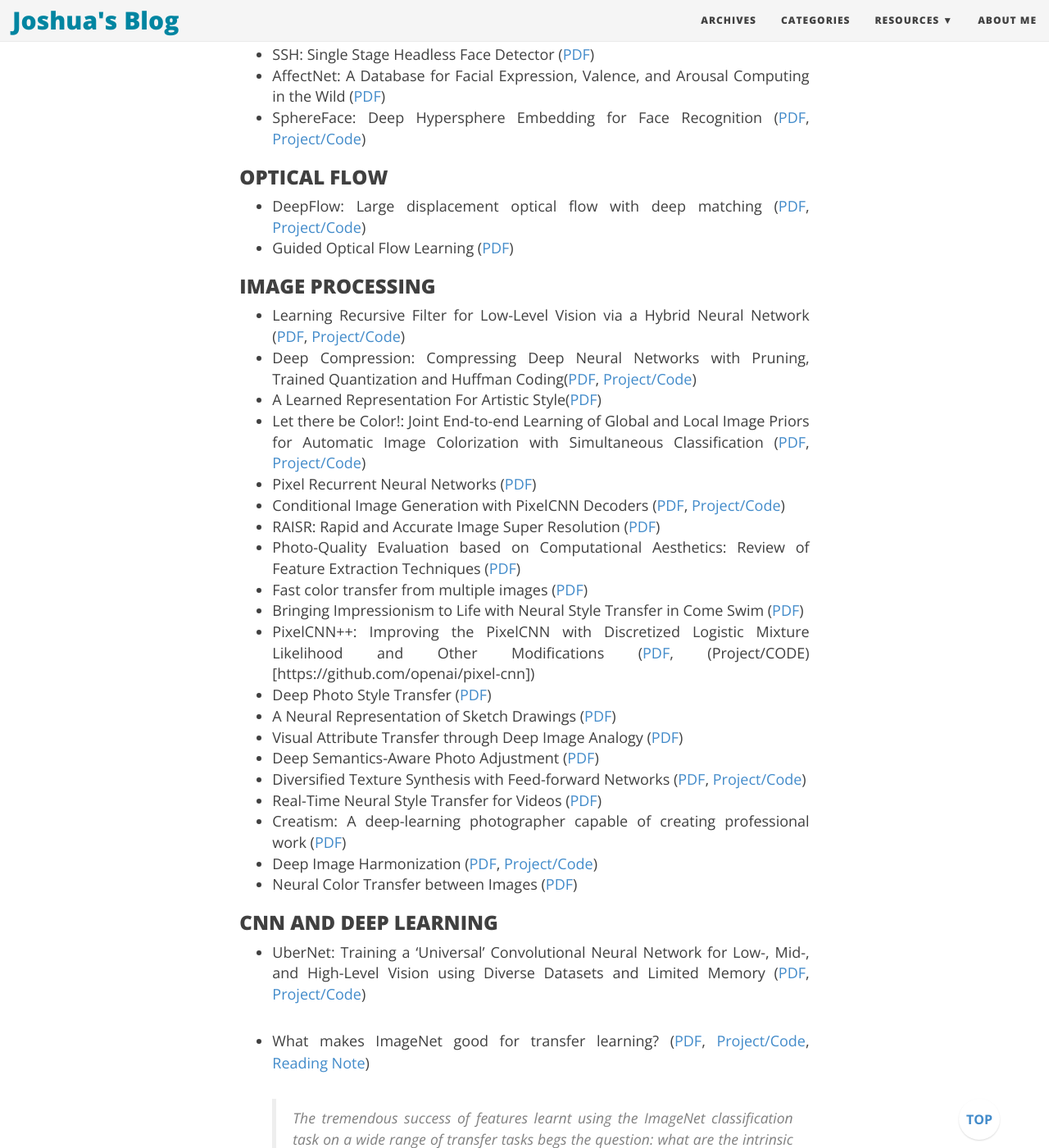
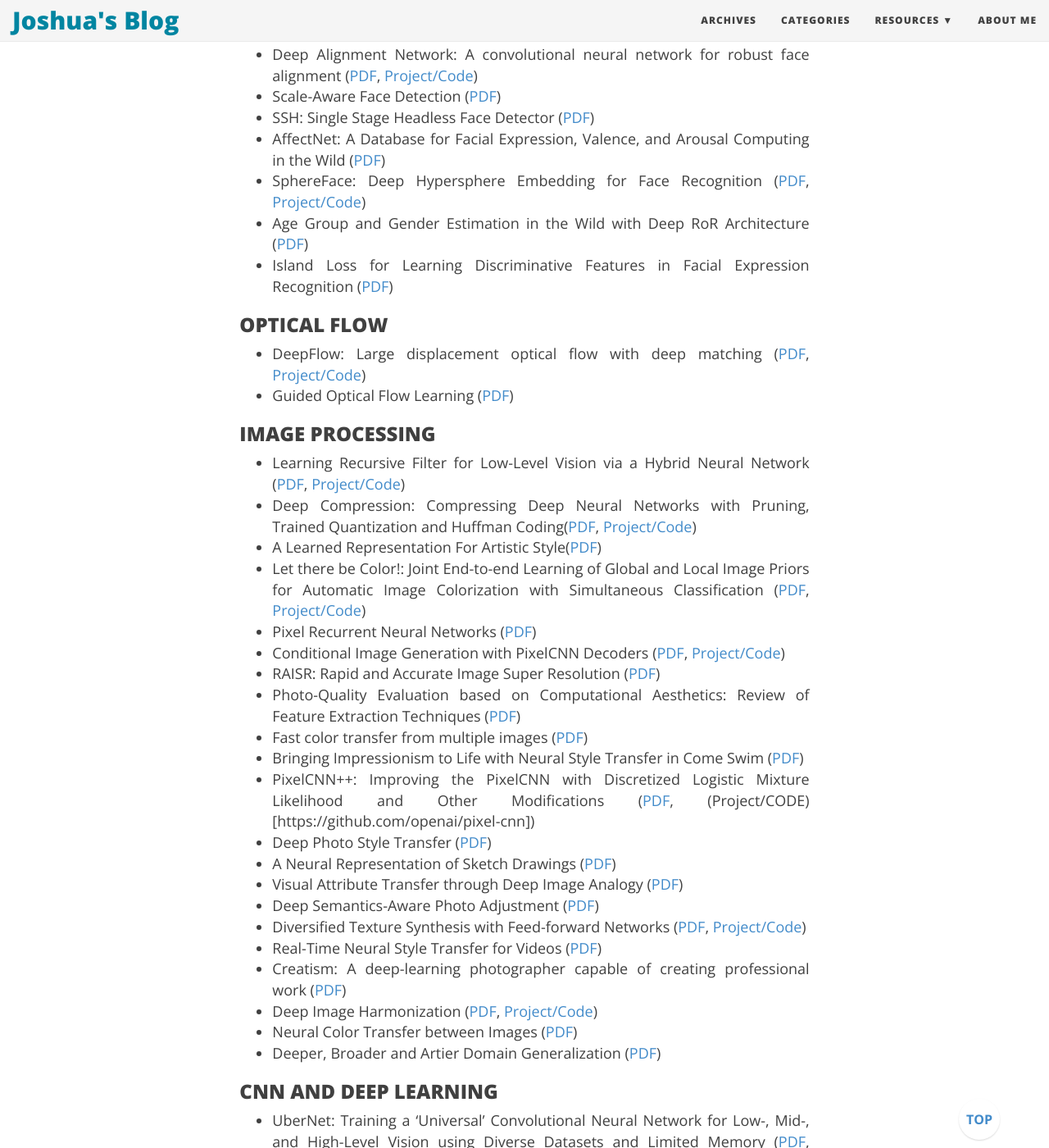
Before and after one commit to joshua19881228/joshua19881228.github.io, a Jekyll site: the page built from _posts/Computer_Vision/2016-08-25-my-jumble-of-computer-vision.md, in a window 1280 px wide and 1400 px high, scrolled down 10119 px. Shown: the whole window at 82% size. Built offline with Jekyll 4.4.1, drawn with Linux system fonts in a browser that asks for light colours; nearby versions of some CDN libraries; comment, search, counter and statistics services are not loaded; some of the changed text lies outside the part shown.

Commit message:
update post

```diff
--- a/_posts/Computer_Vision/2016-08-25-my-jumble-of-computer-vision.md
+++ b/_posts/Computer_Vision/2016-08-25-my-jumble-of-computer-vision.md
@@ -70,6 +70,7 @@
 * Soft Proposal Networks for Weakly Supervised Object Localization ([PDF](https://arxiv.org/pdf/1709.01829.pdf), [Project/Code](https://github.com/ZhouYanzhao/SPN/))
 * Feature-Fused SSD: Fast Detection for Small Objects ([PDF](https://arxiv.org/abs/1709.05054))
 * Light Cascaded Convolutional Neural Networks for Accurate Player Detection ([PDF](https://arxiv.org/abs/1709.10230))
+* Personalized Saliency and its Prediction ([PDF](https://arxiv.org/abs/1710.03011))
 
 ### SEGMENTATION/PARSING ###
 
@@ -173,6 +174,7 @@
 * Joint Multi-Person Pose Estimation and Semantic Part Segmentation ([PDF](https://arxiv.org/abs/1708.03383))
 * DeepPrior++: Improving Fast and Accurate 3D Hand Pose Estimation ([PDF](https://arxiv.org/abs/1708.08325))
 * Lifting from the Deep: Convolutional 3D Pose Estimation from a Single Image ([PDF](https://arxiv.org/abs/1701.00295))
+* Human Pose Regression by Combining Indirect Part Detection and Contextual Information ([PDF](https://arxiv.org/abs/1710.02322))
 
 ### ACTION RECOGNITION/EVENT DETECTION/VIDEO ###
 
@@ -247,6 +249,8 @@
 * SSH: Single Stage Headless Face Detector ([PDF](https://arxiv.org/abs/1708.03979))
 * AffectNet: A Database for Facial Expression, Valence, and Arousal Computing in the Wild ([PDF](https://arxiv.org/abs/1708.03985))
 * SphereFace: Deep Hypersphere Embedding for Face Recognition ([PDF](https://arxiv.org/abs/1704.08063), [Project/Code](https://github.com/wy1iu/sphereface))
+* Age Group and Gender Estimation in the Wild with Deep RoR Architecture ([PDF](https://arxiv.org/abs/1710.02985))
+* Island Loss for Learning Discriminative Features in Facial Expression Recognition ([PDF](https://arxiv.org/abs/1710.03144))
 
 ### OPTICAL FLOW ###
 
@@ -275,6 +279,7 @@
 * Creatism: A deep-learning photographer capable of creating professional work ([PDF](https://arxiv.org/abs/1707.03491))
 * Deep Image Harmonization ([PDF](https://arxiv.org/abs/1703.00069), [Project/Code](https://github.com/wasidennis/DeepHarmonization))
 * Neural Color Transfer between Images ([PDF](https://arxiv.org/abs/1710.00756))
+* Deeper, Broader and Artier Domain Generalization ([PDF](https://arxiv.org/abs/1710.03077))
 
 ### CNN AND DEEP LEARNING ###
 
@@ -380,6 +385,7 @@
 * Convolutional Gaussian Processes ([PDF](https://arxiv.org/abs/1709.01894), [Code/Project](https://github.com/markvdw/convgp))
 * Interpretable Convolutional Neural Networks ([PDF](https://arxiv.org/abs/1710.00935))
 * What Uncertainties Do We Need in Bayesian Deep Learning for Computer Vision? ([PDF](https://arxiv.org/abs/1703.04977))
+* Porcupine Neural Networks: (Almost) All Local Optima are Global ([PDF](https://arxiv.org/abs/1710.02196))
 
 ### GAN ###
 
@@ -431,6 +437,7 @@
 * Squeeze-and-Excitation Networks ([PDF](https://arxiv.org/abs/1709.01507))
 * Domain-adaptive deep network compression ([PDF](https://arxiv.org/abs/1709.01041))
 * Embedded Binarized Neural Networks ([PDF](https://arxiv.org/abs/1709.02260))
+* Keynote: Small Neural Nets Are Beautiful: Enabling Embedded Systems with Small Deep-Neural-Network Architectures ([PDF](https://arxiv.org/abs/1710.02759))
 
 ### ReID ###
 
```
